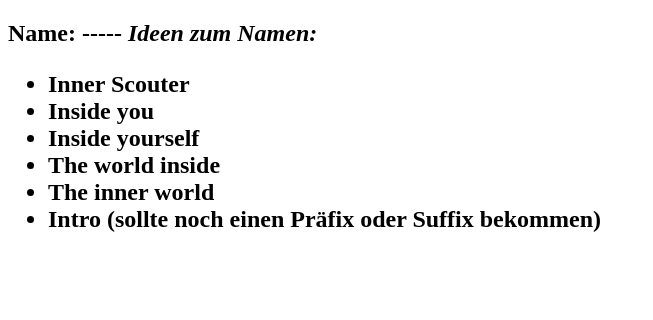
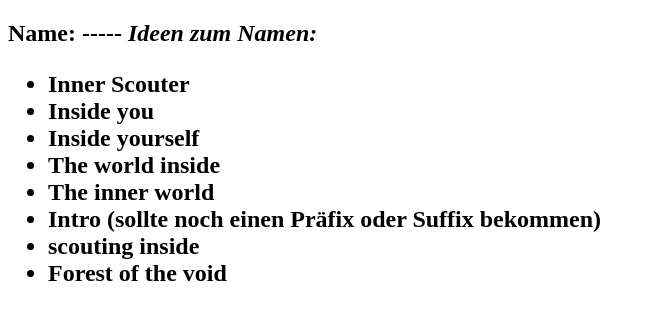
Before and after one commit to CalvinDO/Projektstudium, a plain HTML site: page index.html in a window 1280 px wide. Shown: the whole page, without its empty margins (0-653 px from the left). Drawn offline with Linux system fonts and the light colour scheme.

Commit message:
scouting inside                     Forest of the void

```diff
--- a/index.html
+++ b/index.html
@@ -33,6 +33,12 @@
                 <li>
                     Intro (sollte noch einen Präfix oder Suffix bekommen)
                 </li>
+                <li>
+                    scouting inside
+                </li>
+                <li>
+                    Forest of the void
+                </li>
             </ul>
         </list>
     </h2>
```
